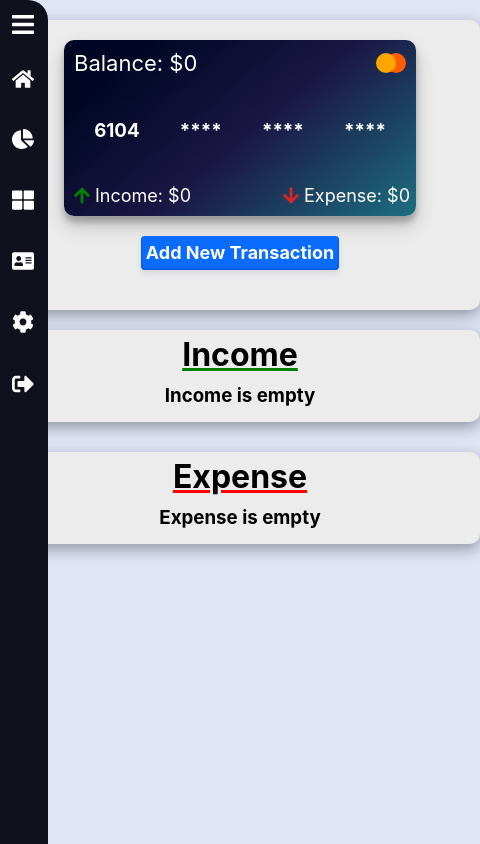
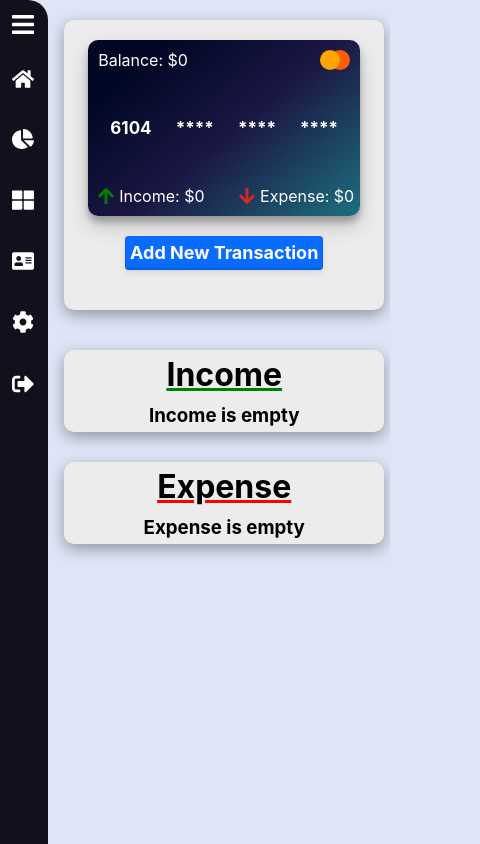
Before and after one commit to Hooseinsalari/Expense-Tracker-2, a React (Create React App) app: page / in a window 390 px wide. Shown: the whole page, 480 px wide, since content can reach past the window. Built offline with nearby package versions, Linux system fonts and the light colour scheme.

Commit message:
finish responsive main page

```diff
--- a/src/App.css
+++ b/src/App.css
@@ -1,8 +1,7 @@
 .App {
   display: flex;
   align-items: center;
-  justify-content: space-between;
-  align-items: stretch;
+  justify-content: center;
 }
 
 /* .main {
@@ -13,10 +12,14 @@
 } */
 
 .route {
-  margin: auto;
+  margin-right: 20px;
 }
 
-.navbar {
-   /* position: fixed; */
-   text-align: left;
-}
+
+/* @media screen and (max-width: 569px) {
+  .App {
+    flex-direction: column;
+  }
+
+
+} */
--- a/src/App.js
+++ b/src/App.js
@@ -13,14 +13,10 @@ function App() {
         <div className='navbar'>
           <Navbar />
         </div>
-
         <div className='route'>
-          <Route path="/about" component={About} />
+          {/* <Route path="/about" component={About} /> */}
           <Route path="/" component={ExpenseApp} exact />
         </div>
-        {/* <div>
-          <About />
-        </div> */}
     </div>
   );
 }
--- a/src/components/About.js
+++ b/src/components/About.js
@@ -4,7 +4,7 @@ import React from "react";
 import styles from "./About.module.css";
 
 // img
-import logo from "../img/logo.jpg";
+// import logo from "../img/logo.jpg";
 
 // svg
 import linkedin from "../svg/linkedin.svg";
@@ -16,7 +16,7 @@ const About = () => {
   return (
     <div className={styles.container}>
       <div className={styles.head}>
-        <img src={logo} className={styles.logo} />
+        <img src={phone} className={styles.logo} />
         <p className={styles.name}>Hossein Salari</p>
         <p className={styles.lorem}>
           Lorem ipsum dolor sit amet, consectetur adipiscing elit. Praesent
--- a/src/components/Chart.js
+++ b/src/components/Chart.js
@@ -14,9 +14,8 @@ const Chart = ({ income, expense }) => {
 
   const COLORS = ['#16a34a', '#dc2626']
   return (
-    <div className={styles.container}>
-        <h1>Chart</h1>
-        <PieChart width={280} height={200} className={styles.chart}>
+        <div className={styles.chart}>
+          <PieChart width={250} height={200} className={styles.chart}>
             <Pie
               dataKey="value"
               isAnimationActive={true}
--- a/src/components/Chart.module.css
+++ b/src/components/Chart.module.css
@@ -1,11 +1,3 @@
-.container {
-    background-color: #ececec;
-    margin: 20px 0;
-    border-radius: 10px;
-    box-shadow: rgba(0, 0, 0, 0.19) 0px 10px 20px, rgba(0, 0, 0, 0.23) 0px 6px 6px;
-    text-align: center;
-}
-
 .chart {
     margin: auto;
 }
--- a/src/components/ExpenseApp.js
+++ b/src/components/ExpenseApp.js
@@ -97,12 +97,12 @@ const ExpenseApp = () => {
           )}
         </div>
       </div>
-      <div>
+      <div className={styles.chart}>
           {
             transActions.length ? <Chart income={income} expense={expense} /> : null
           }
       </div>
-      <div>
+      <div className={styles.transComponent}>
         <TransActionsComponent
           transActions={transActions}
           saveData={saveData}
--- a/src/components/ExpenseApp.module.css
+++ b/src/components/ExpenseApp.module.css
@@ -5,16 +5,19 @@
     width: 30rem;
     padding: 20px;
     border-radius: 10px;
+    margin: auto;
     margin-top: 20px;
     color: #fff;
     box-shadow: rgba(0, 0, 0, 0.35) 0px 5px 15px;
+    box-sizing: border-box;
 }
 
 /* -------------- card ----------------- */
+
 .balance {
     /* background-color: #11101d; */
     background: rgb(0,7,36);
-background: linear-gradient(140deg, rgba(0,7,36,1) 16%, rgba(27,23,68,1) 53%, rgba(29,111,128,1) 100%);
+    background: linear-gradient(140deg, rgba(0,7,36,1) 16%, rgba(27,23,68,1) 53%, rgba(29,111,128,1) 100%);
     width: 22rem;
     height: 11rem;
     margin: auto;
@@ -124,3 +127,88 @@ transform: translateY(-2px);
 .transForm {
     margin-top: 20px;
 }
+
+.chart {
+    background-color: #ececec;
+    /* margin: 20px 0; */
+    border-radius: 10px;
+    box-shadow: rgba(0, 0, 0, 0.19) 0px 10px 20px, rgba(0, 0, 0, 0.23) 0px 6px 6px;
+    text-align: center;
+    margin: auto;
+    margin-top: 20px;
+    width: 30rem;
+}
+
+/* responsive */
+
+@media (max-width: 587px) {
+    .container , .chart, .transComponent {
+        width: 25rem;
+    }
+}
+
+@media (max-width: 465px) {
+    .container , .chart, .transComponent {
+        width: 20rem;
+    }
+
+    .balance {
+        width: 17rem;
+    }
+
+    .balance p {
+        font-size: 16px;
+    }
+
+    .balance h3 {
+        font-size: 17px;
+    }
+
+    .balance .amount {
+        width: 16rem;
+    }
+}
+
+@media (max-width: 380px) {
+    .container , .chart, .transComponent {
+        width: 17rem;
+    }
+
+    .balance {
+        width: 15rem;
+    }
+
+    .balance p {
+        font-size: 14px;
+    }
+
+    .balance h3 {
+        font-size: 14px;
+    }
+
+    .balance .amount {
+        width: 14rem;
+    }
+}
+
+@media (max-width: 330px) {
+    .container , .chart, .transComponent {
+        width: 16rem;
+    }
+
+    .balance {
+        width: 14rem;
+    }
+
+    .balance p {
+        font-size: 13px;
+    }
+
+    .balance h3 {
+        font-size: 13px;
+    }
+
+    .balance .amount {
+        width: 13rem;
+    }
+}
--- a/src/components/Navbar.js
+++ b/src/components/Navbar.js
@@ -22,6 +22,11 @@ const Navbar = () => {
     }
 
   return (
+    <div className={styles.main}>
+        <section className={styles.littleMenuContainer}>
+         <img src={bars} onClick={menuHandler} className={styles.littleMenu} />
+         <h3 className={isShow ? styles.headtitle : styles.headtitle}>Expense Tracker</h3>
+        </section>
         <section className={isShow ? styles.container : styles.close}>
             <div className={styles.navHead}>
                 <h3 className={isShow ? styles.headNameOpen : styles.headNameClose}>Expense Tracker</h3>
@@ -56,6 +61,7 @@ const Navbar = () => {
                 <Link to="/">Out</Link>
             </div>
         </section>
+    </div>
   );
 };
 
--- a/src/components/Navbar.module.css
+++ b/src/components/Navbar.module.css
@@ -7,7 +7,7 @@
 .container, .close {
     background-color: #11101d;
     width: 16rem;
-    height: 100vh;
+    height: 100%;
     color: aliceblue;
     border-radius: 0 20px 0 0;
     /* margin: 10px 20px; */
@@ -16,7 +16,9 @@
     position: fixed;
     overflow-y: scroll;
     align-items: flex-start;
-    /* z-index: 10; */
+    z-index: 10;
+    top: 0;
+    left: 0;
 }
 
 .container::-webkit-scrollbar,
@@ -114,3 +116,43 @@
         visibility: visible;
     }
 } */
+
+.littleMenuContainer {
+    visibility: hidden;
+}
+
+/* @media screen and (max-width: 569px) {
+    .container, .close {
+        top: 0;
+        height: 100%;
+    }
+
+    .close {
+        width: 0rem;
+    }
+
+
+    .close .navLinks {
+        display: none;
+    }
+
+    .closeLink {
+        display: none;
+    }
+
+    .littleMenuContainer {
+        background-color: #11101d;
+        padding: 13px;
+        height: 3rem;
+        visibility: visible;
+        display: flex;
+        align-items: center;
+        justify-content: space-between;
+        /* width: 100%; */
+    /* }
+
+    .headtitle {
+        color: #fff;
+    }
+
+} */
--- a/src/components/TransActionsComponent.module.css
+++ b/src/components/TransActionsComponent.module.css
@@ -65,7 +65,7 @@
 
 .emptyAlert {
     text-align: center;
-    margin: 10px 0;
+    /* margin: 10px 0; */
 }
 
 button {
@@ -79,12 +79,12 @@ img {
 }
 
 /* tooltip */
-.tooltip {
+/* .tooltip {
     position: relative;
     display: inline-block;
     border-bottom: 1px dotted black;
-}
-.tooltip .tooltiptext {
+} */
+/* .tooltip .tooltiptext {
     visibility: hidden;
     width: 120px;
     background-color: black;
@@ -92,12 +92,11 @@ img {
     text-align: center;
     border-radius: 6px;
     padding: 5px 0;
-    /* Position the tooltip */
     position: absolute;
     z-index: 1;
-}
+} */
 
-.tooltip .tooltiptext {
+/* .tooltip .tooltiptext {
     top: -5px;
     left: 105%;
   }
@@ -108,4 +107,47 @@ img {
 
 .expenseContainer:hover .tooltiptext {
     visibility: visible;
- }
+} */
+
+
+/* responsive */
+
+@media (max-width: 587px) {
+    .expContainer , .incContainer {
+        width: 25rem;
+    }
+
+    .expenseContainer , .incomeContainer {
+        width: 23rem;
+    }
+}
+
+@media (max-width: 465px) {
+    .expContainer , .incContainer {
+        width: 20rem;
+    }
+
+    .expenseContainer , .incomeContainer {
+        width: 17rem;
+    }
+}
+
+@media (max-width: 380px) {
+    .expContainer , .incContainer {
+        width: 17rem;
+    }
+
+    .expenseContainer , .incomeContainer {
+        width: 14rem;
+    }
+}
+
+@media (max-width: 330px) {
+    .expContainer , .incContainer {
+        width: 16rem;
+    }
+
+    .expenseContainer , .incomeContainer {
+        width: 13rem;
+    }
+}
--- a/src/components/TransActionsForms.module.css
+++ b/src/components/TransActionsForms.module.css
@@ -1,7 +1,7 @@
 .container {
     /* background-color: #dfe4f6; */
     background: rgb(169,188,208);
-background: linear-gradient(125deg, rgba(169,188,208,1) 12%, rgba(146,190,218,1) 48%, rgba(89,165,216,1) 82%);
+    background: linear-gradient(125deg, rgba(169,188,208,1) 12%, rgba(146,190,218,1) 48%, rgba(89,165,216,1) 82%);
     border-radius: 10px;
     padding: 20px;
     margin-top: 25px;
@@ -16,11 +16,15 @@ background: linear-gradient(125deg, rgba(169,188,208,1) 12%, rgba(146,190,218,1)
 .input {
     padding: 5px;
     width: 18rem;
+    border-radius: 10px;
+    border: 2px solid #0a6bff;
+    outline: none;
 }
 
 .input[type="text"],
 [type="number"] {
     font-size: 16px;
+    height: 30px;
 }
 
 .label {
@@ -78,3 +82,24 @@ background: linear-gradient(125deg, rgba(169,188,208,1) 12%, rgba(146,190,218,1)
     min-width: 150px;
   }
 } */
+
+
+/* responsive */
+
+@media (max-width: 465px) {
+  .input {
+    width: 14rem;
+  }
+}
+
+@media (max-width: 380px) {
+  .input {
+    width: 12rem;
+  }
+}
+
+@media (max-width: 330px) {
+  .input {
+    width: 11rem;
+  }
+}
```
Also changed, not shown: src/components/TransActionsComponent.js (+4 -6 lines), src/img/logo.jpg (deleted). Lines whose indentation alone changed are shown as unchanged.
